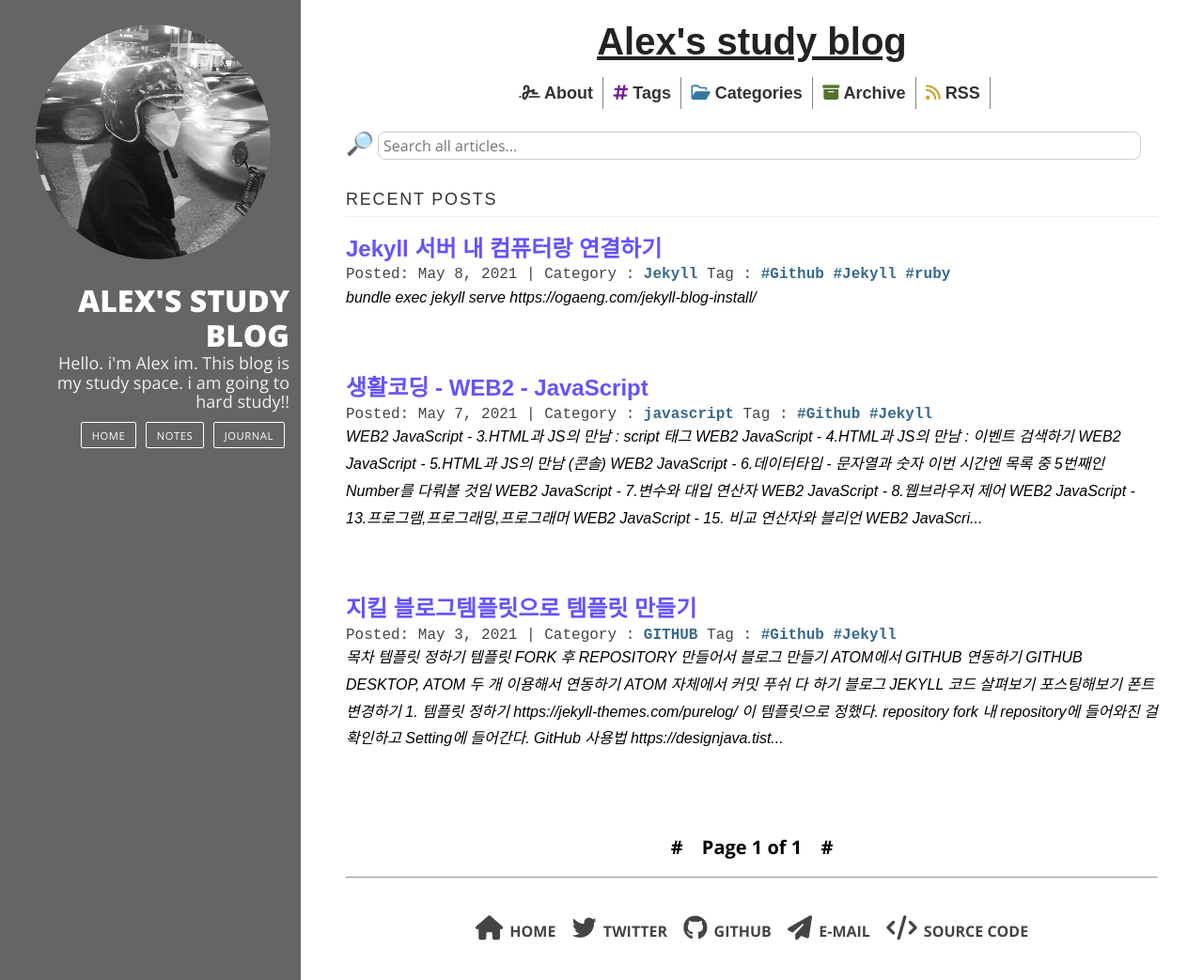
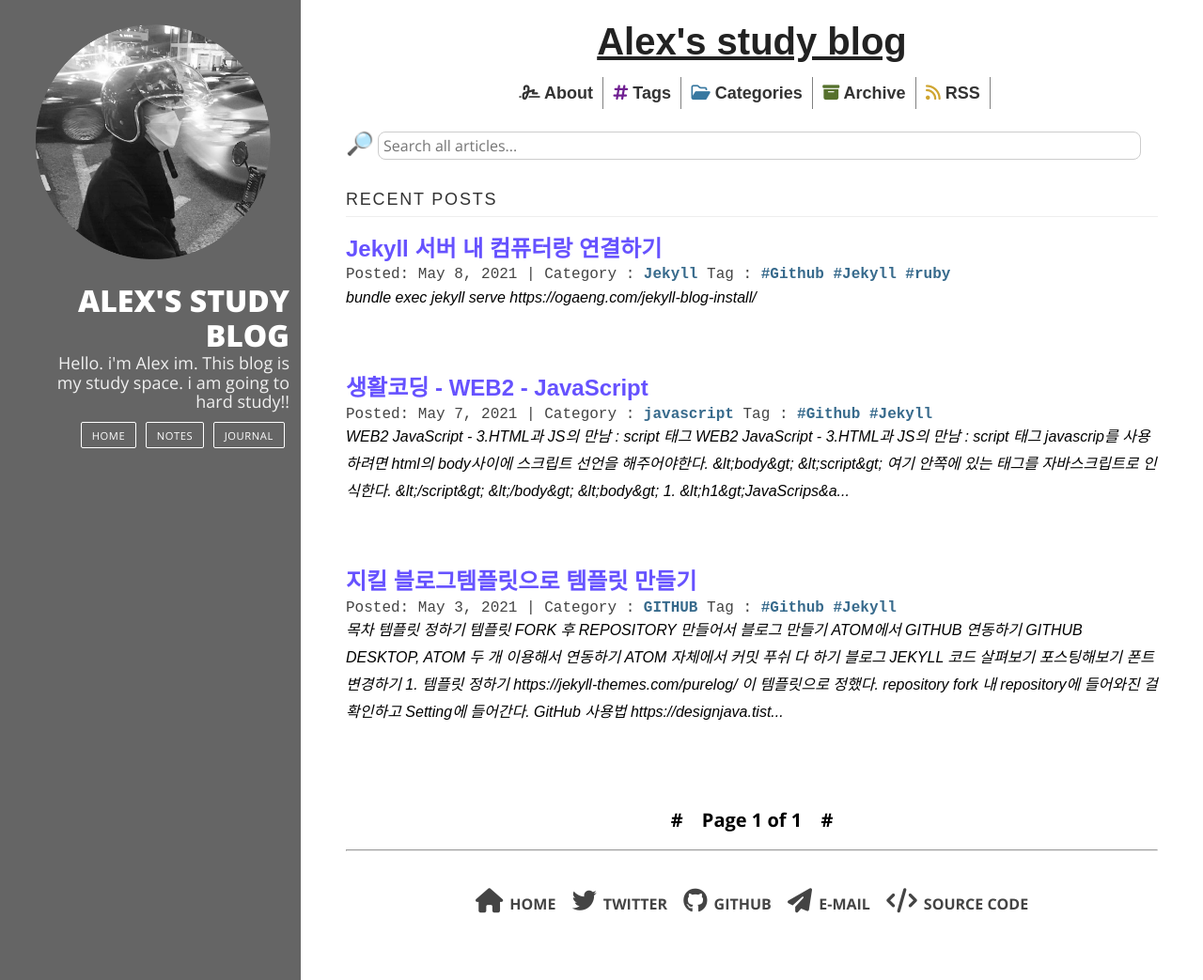
Before and after one commit to brennanbrown/purelog, a Jekyll site: the page built from index.html, in a window 1280 px wide and 1043 px high. Shown: the whole window at 94% size. Built offline with Jekyll 4.4.1, drawn with Linux system fonts in a browser that asks for light colours; nearby versions of some CDN libraries; the list of posts is cut into pages by our own code.

Commit message:
modify main.css

```diff
--- a/_posts/2021-05-07-javascript.md
+++ b/_posts/2021-05-07-javascript.md
@@ -7,45 +7,6 @@
   - Github
   - Jekyll
 ---
-
-- [WEB2 JavaScript - 3.HTML과 JS의 만남 : script 태그](#web2-javascript---3html--js-------script---)
-- [WEB2 JavaScript - 4.HTML과 JS의 만남 : 이벤트](#web2-javascript---4html--js----------)
-  * [검색하기](#----)
-- [WEB2 JavaScript - 5.HTML과 JS의 만남 (콘솔)](#web2-javascript---5html--js---------)
-- [WEB2 JavaScript - 6.데이터타입 - 문자열과 숫자](#web2-javascript---6---------------)
-  * [이번 시간엔 목록 중 5번째인 Number를 다뤄볼 것임](#------------5----number--------)
-- [WEB2 JavaScript - 7.변수와 대입 연산자](#web2-javascript---7----------)
-- [WEB2 JavaScript - 8.웹브라우저 제어](#web2-javascript---8--------)
-- [WEB2 JavaScript - 13.프로그램,프로그래밍,프로그래머](#web2-javascript---13----------------)
-- [WEB2 JavaScript - 15. 비교 연산자와 블리언](#web2-javascript---15------------)
-- [WEB2 JavaScript - 17.조건문의 활용](#web2-javascript---17-------)
-- [WEB2 JavaScript - 18.리팩토링 중복의 제거](#web2-javascript---18-----------)
-    + [리팩토링이란?<br/>](#--------br--)
-- [WEB2 JavaScript - 20.배열](#web2-javascript---20--)
-    + [Syntax란?](#syntax--)
-- [WEB2 JavaScript - 21.반복문](#web2-javascript---21---)
-- [WEB2 JavaScript - 22.배열과 반복문](#web2-javascript---22-------)
-  * [<span style="color:red"> 중요 </span>](#-span-style--color-red--------span-)
-- [WEB2 JavaScript - 23.배열과 반복문의 활용](#web2-javascript---23-----------)
-- [WEB2 JavaScript - 25.함수](#web2-javascript---25--)
-  * [함수](#--)
-- [WEB2 JavaScript - 26.함수 : 매개변수와 인자](#web2-javascript---26-------------)
-- [WEB2 JavaScript - 27.함수 (리턴)](#web2-javascript---27-------)
-    + [표현식 : expression이 무엇인가?<br>](#------expression--------br-)
-- [WEB2 JavaScript - 29.객체 예고](#web2-javascript---29-----)
-  * [함수를 이용해서 코드가 중복되지 않도록 정리해보자.](#---------------------------)
-    + [1. 위 코드에 중복된 코드를 고쳐보자. <br>](#1---------------------br-)
-    + [2. 이제 하이퍼링크 색상을 고친 부분이 또 중복되기 때문에 그 부분을 고쳐보자.](#2------------------------------------------)
-    + [3. 본문의 글자색을 바꾼 부분도 함수로 묶어보자.](#3-------------------------)
-    + [4. 본문의 배경색도 함수로 묶어보자](#4------------------)
-- [WEB2 JavaScript - 30.객체 쓰기와 읽기](#web2-javascript---30---------)
-- [WEB2 JavaScript - 31.객체와 반복문](#web2-javascript---31-------)
-- [WEB2 JavaScript - 32.객체프로퍼티와 메소드](#web2-javascript---32-----------)
-- [WEB2 JavaScript - 33.객체의 활용](#web2-javascript---33------)
-
-<small><i><a href='http://ecotrust-canada.github.io/markdown-toc/'>Table of contents generated with markdown-toc</a></i></small>
-
-
 
 
 
@@ -90,7 +51,11 @@
 
   <br>
   <br>
-# WEB2 JavaScript - 4.HTML과 JS의 만남 : 이벤트
+
+# 4.HTML과 JS의 만남 : 이벤트
+
+# 1. 목차1번 (Apple)
+
 
 |[![생활코딩-자바스크립트](http://img.youtube.com/vi/-hdtrReY9Zw/0.jpg)](https://www.youtube.com/watch?v=-hdtrReY9Zw)|
 |:---:|
--- a/assets/main.css
+++ b/assets/main.css
@@ -16,6 +16,8 @@
 li {
   font-family: "Lora", serif;
 } */
+
+
 
 a {
   text-decoration: none;
@@ -228,6 +230,11 @@
 
 .post-body blockquote p {
   font-size: 18px;
+}
+
+.post-body p code {
+  background-color: #EFEFEF;
+  border-radius: 2px;
 }
 
 .post-title {
```
